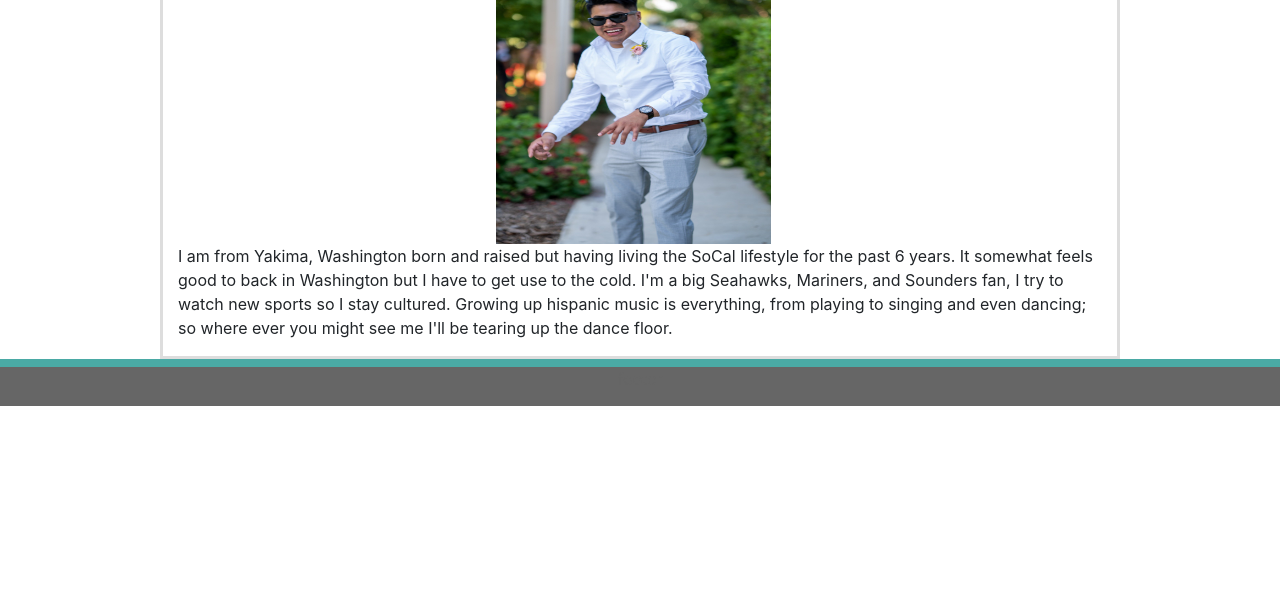
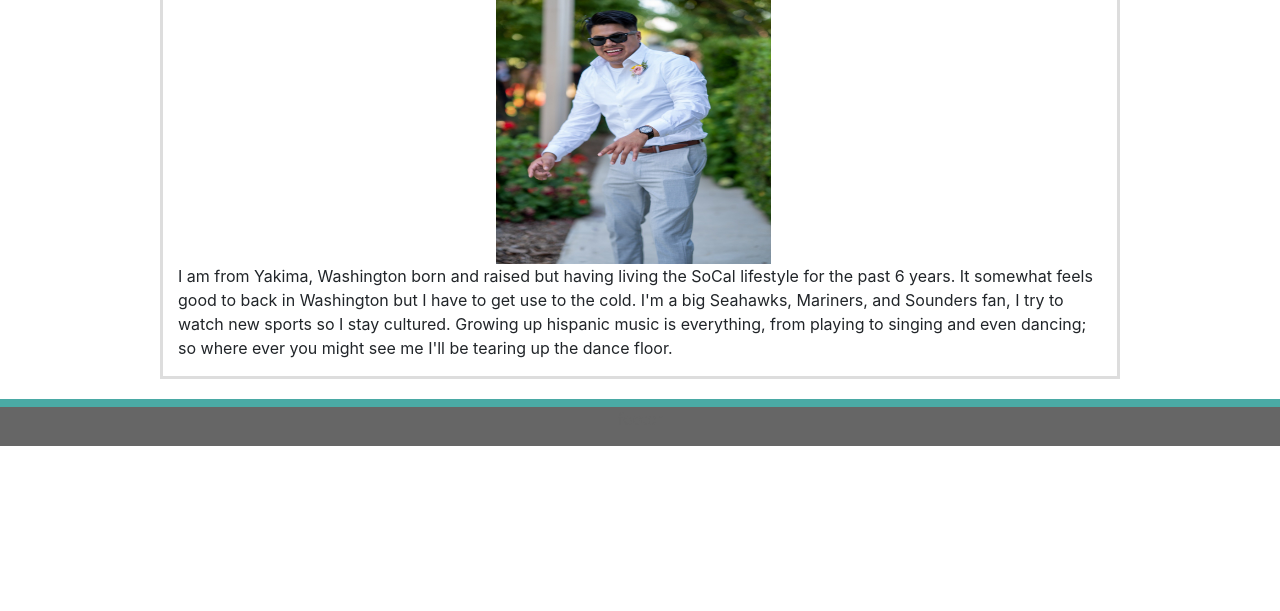
Before and after one commit to LopezH12/portfolio-2.0, a plain HTML site: page index.html in a window 1280 px wide. Shown: the part 189-800 px from the top of the page. Drawn offline with nearby package versions, Linux system fonts and the light colour scheme.

Commit message:
index page is fixed had marign problems

```diff
--- a/index.html
+++ b/index.html
@@ -44,7 +44,7 @@
     </div>
 
 
-
+    <div class="content-1">
         <div class="box">
             <div class="container">
                 <h1 class="head">About Me</h1>
@@ -70,6 +70,8 @@
                 </div>
             </div>
         </div>
+    </div>
+
 
 
 
```
Lines whose indentation alone changed are shown as unchanged.
